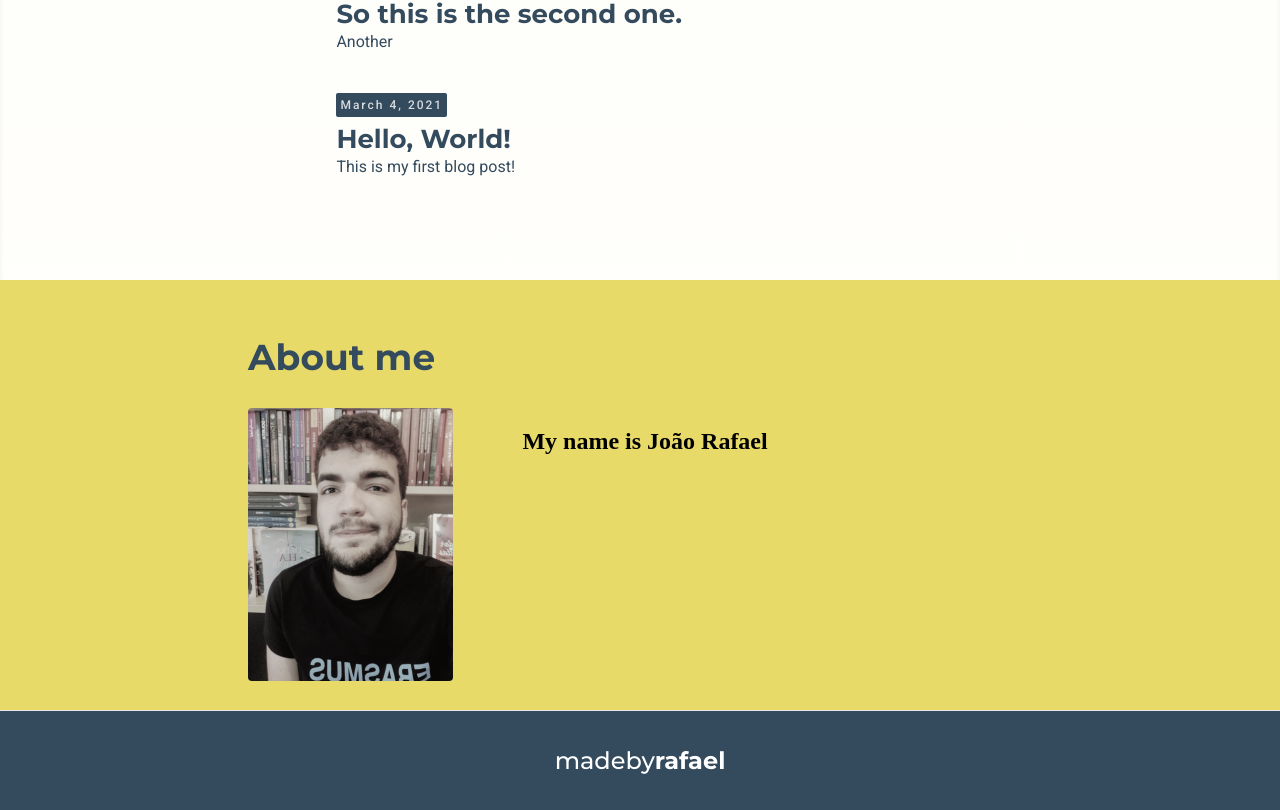
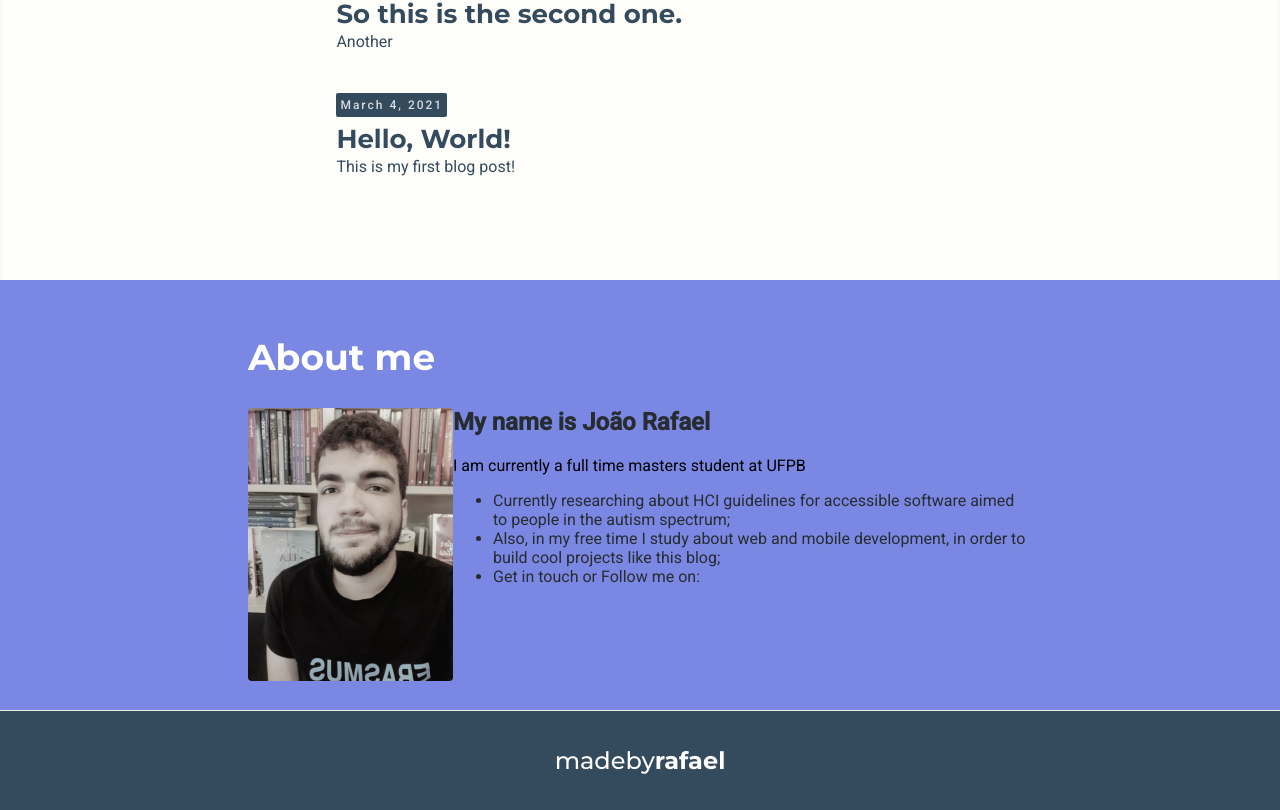
Before and after one commit to joao-rafael/blog, a Next.js app: page / in a window 1280 px wide. Shown: the part 491-1301 px from the top of the page. Built offline with nearby package versions, Linux system fonts and the light colour scheme.

Commit message:
style(contact): update contact section styles

```diff
--- a/components/Contact.js
+++ b/components/Contact.js
@@ -18,6 +18,18 @@ const  Contact = () => {
                     <h2>
                         My name is <span>João Rafael</span>
                     </h2>
+                    <p>I am currently a full time masters student at UFPB</p>
+                    <ul>
+                        <li>
+                            Currently researching about HCI guidelines for accessible software aimed to people in the autism spectrum;
+                        </li>
+                        <li>
+                            Also, in my free time I study about web and mobile development, in order to build cool projects like this blog;
+                        </li>
+                        <li>
+                            Get in touch or Follow me on:
+                        </li>
+                    </ul>
                 </div>
             </section>
         </section>
--- a/styles/Contact.module.scss
+++ b/styles/Contact.module.scss
@@ -6,14 +6,14 @@
     flex-direction: column;
     width: 100%;
     padding: 25px 0px;
-    background-color: $color30;
+    background-color: $color21;
 
     .header {
         margin: 0px 120px;
 
         h2 {
             font-family: $montserrat;
-            color: $color20;
+            color: $color10;
             font-size: 36px;
         }
 
@@ -37,6 +37,23 @@
             }
         }
 
+        .info {
+            font-family: $roboto;
+
+            h2 {
+                margin-top: 0px;
+                font-family: $roboto;
+                color: $color18;
+            }
+
+            ul {
+                li {
+                    color: $color18;
+                }
+            }
+
+        }
+
         @media screen and (min-width:  1200px){
             margin: 0px calc(120px + 10%);
         }
```
